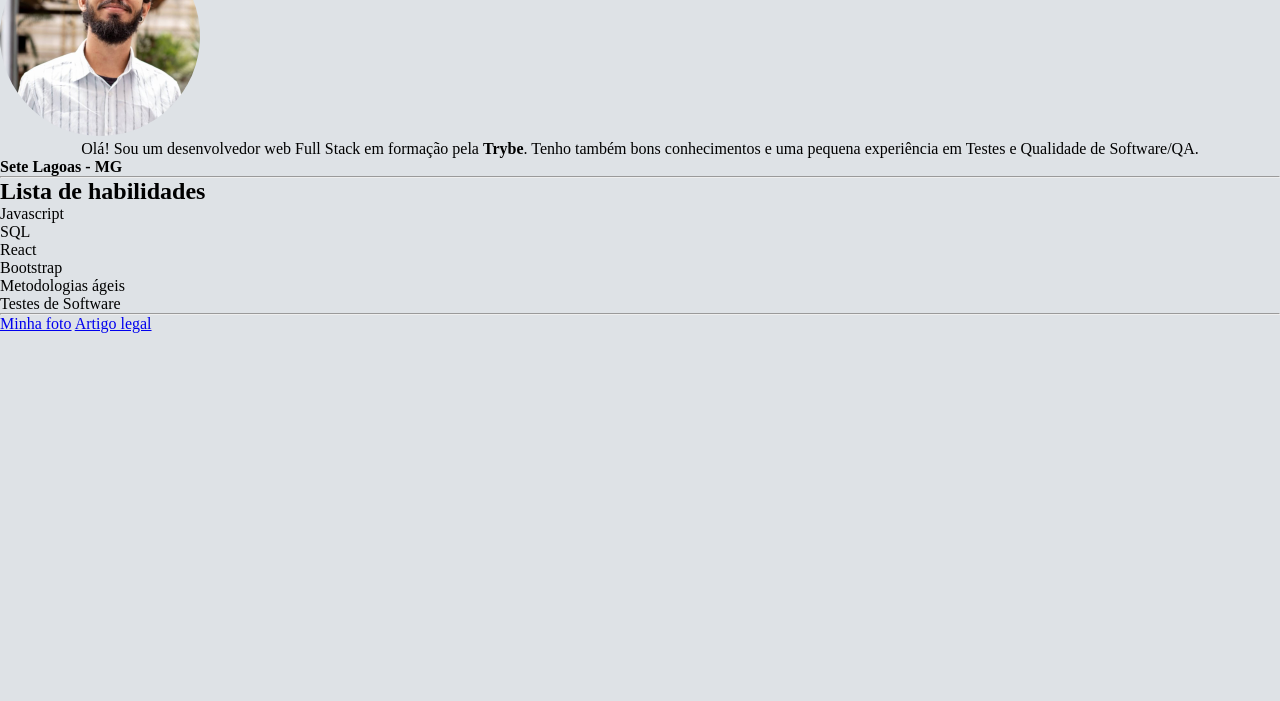
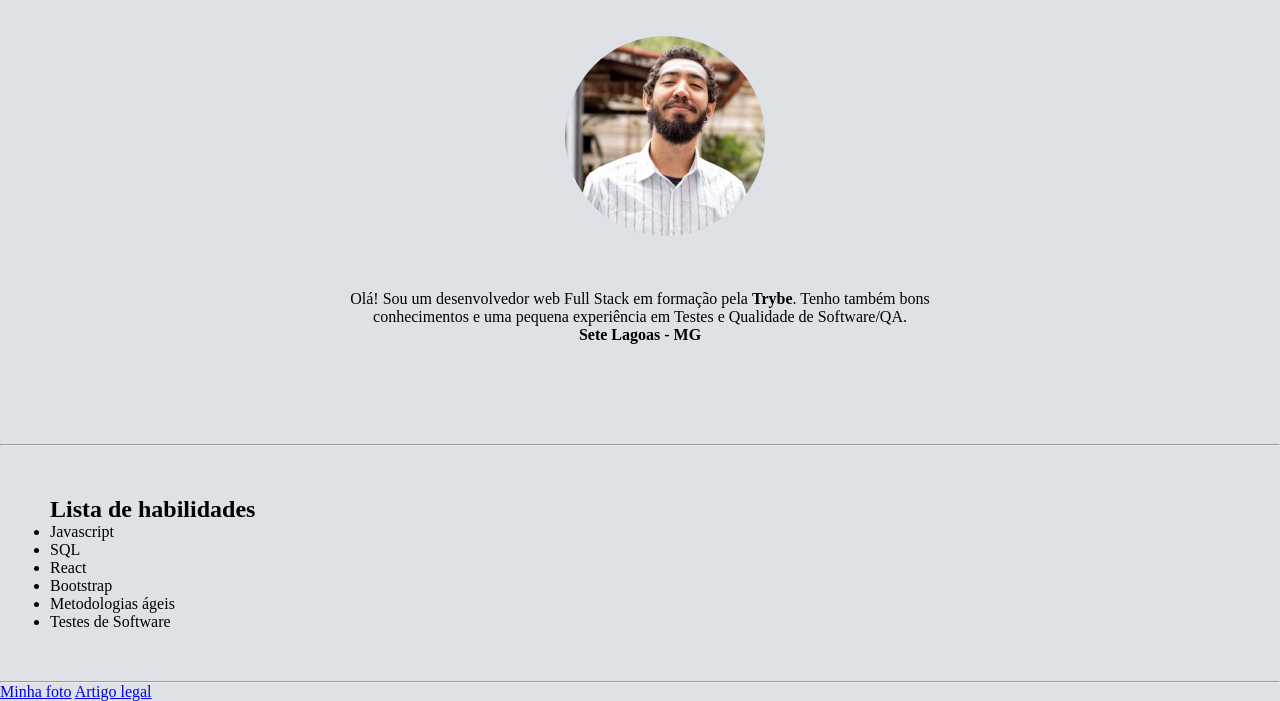
Before and after one commit to gabrieldevms/gabrieldevms.github.io, a plain HTML site: page index.html in a window 1280 px wide. Shown: the part 178-879 px from the top of the page. Before the commit the page ends 800 px from the top, so only its background shows below. Drawn offline with Linux system fonts and the light colour scheme.

Commit message:
Alinha div top

```diff
--- a/index.html
+++ b/index.html
@@ -14,10 +14,18 @@
     </div>
     <hr>
     <div class="top">
-        <h1 class="meuNome">Gabriel Moreira</h1>
-        <img class="minhaFoto" src="fotos/1672926361124.jpeg" alt="Tryber Gabriel Moreira feliz da vida" id="foto" height="200px">
-        <p class="descricao">Olá! Sou um desenvolvedor web Full Stack em formação pela <strong>Trybe</strong>. Tenho também bons conhecimentos e uma pequena experiência em Testes e Qualidade de Software/QA.</p>
-        <p class="resido"><strong>Sete Lagoas - MG</strong></p>
+        <div class="top-nome">
+            <h1 class="meuNome">Gabriel Moreira</h1>
+        </div>
+        <div class="top-content">
+            <div class="top-foto">
+                <img class="minhaFoto" src="fotos/1672926361124.jpeg" alt="Tryber Gabriel Moreira feliz da vida" id="foto" height="200px">
+            </div>
+            <div class="top-texto">
+                <p class="descricao">Olá! Sou um desenvolvedor web Full Stack em formação pela <strong>Trybe</strong>. Tenho também bons conhecimentos e uma pequena experiência em Testes e Qualidade de Software/QA.</p>
+                <p class="resido"><strong>Sete Lagoas - MG</strong></p>
+            </div>
+        </div>
     </div>
     <hr>
     <div class="middle">
--- a/style.css
+++ b/style.css
@@ -13,6 +13,17 @@ body {
     padding: 10px;
 }
 
+.top {
+    margin-top: 50px;
+}
+
+.top-content {
+    text-align: center;
+    margin: 50px;
+    display: inline-block;
+    vertical-align: middle;
+}
+
 .meuNome {
     text-align: center;
     font-size: 4rem;
@@ -20,8 +31,16 @@ body {
 
 .minhaFoto {
     border-radius: 100%;
+    margin-left: 50px;
+    max-width: 50%;
+    align-items: center;
 }
 
-.descricao {
+.top-texto {
     text-align: center;
+    margin: 50px 300px;
 }
+
+.middle {
+    margin: 50px;
+}
```
